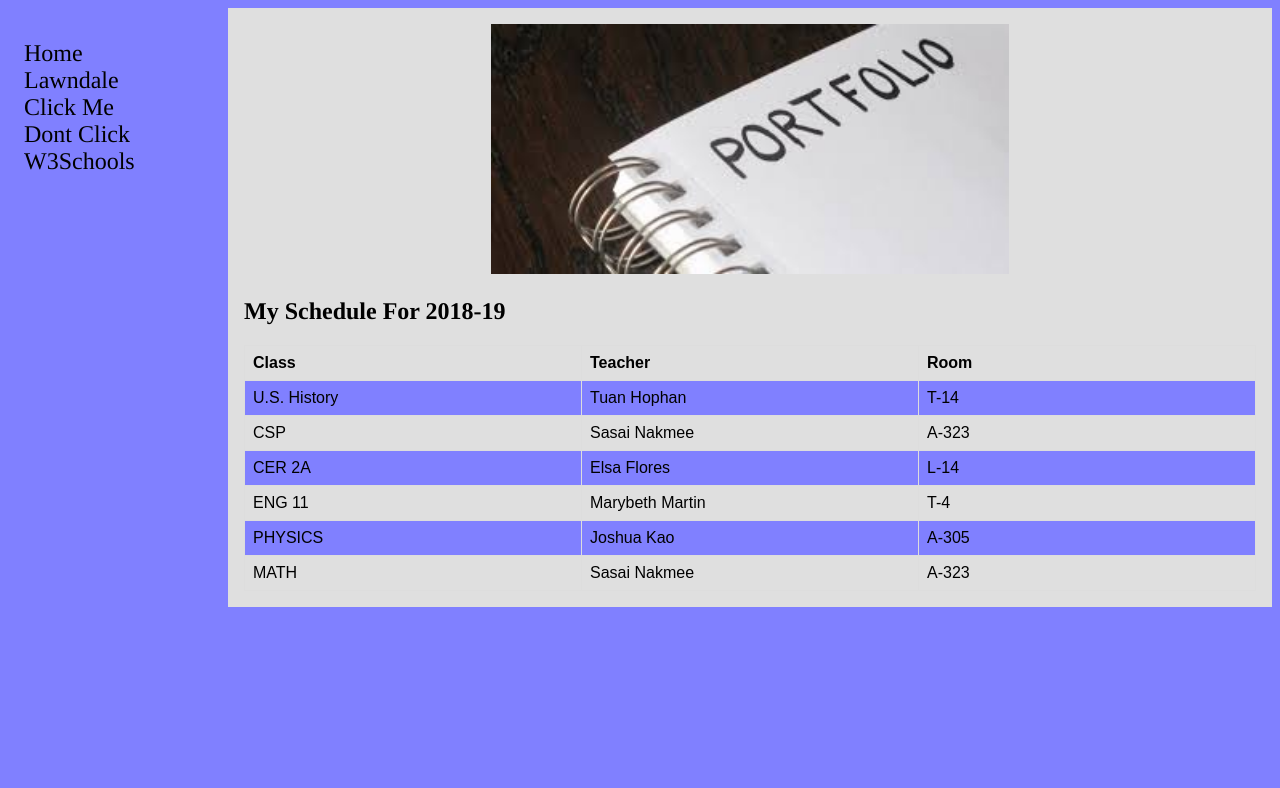
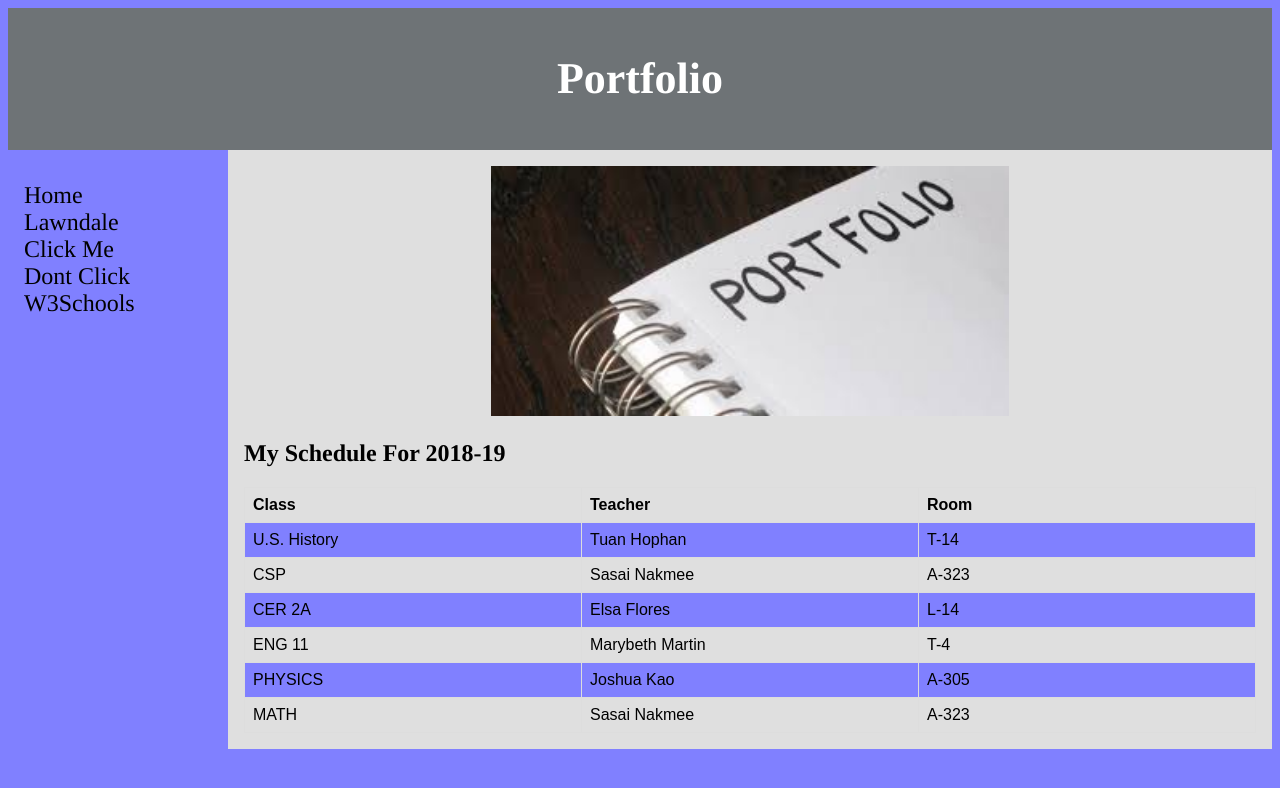
Before and after one commit to mfrisco483/mfrisco483.github.io, a plain HTML site: page portfolio.html in a window 1280 px wide. Drawn offline with Linux system fonts and the light colour scheme.

Commit message:
header changed

```diff
--- a/portfolio.html
+++ b/portfolio.html
@@ -24,6 +24,9 @@ tr:nth-child(even) {
 	  </head>
 	  <body>
 	  <div class = "container">
+	     <header>
+          <h1>Portfolio</h1>
+       </header>
       <nav>
           <ul>
               <li><a href="index.html">Home</a></li>
@@ -40,7 +43,7 @@ tr:nth-child(even) {
 	       </center>
 
            <heading>
-     	         <h1>My Schedule For 2018-19</h1>
+     	         <h2>My Schedule For 2018-19</h2>
            </heading>
            <table>
   <tr>
```
